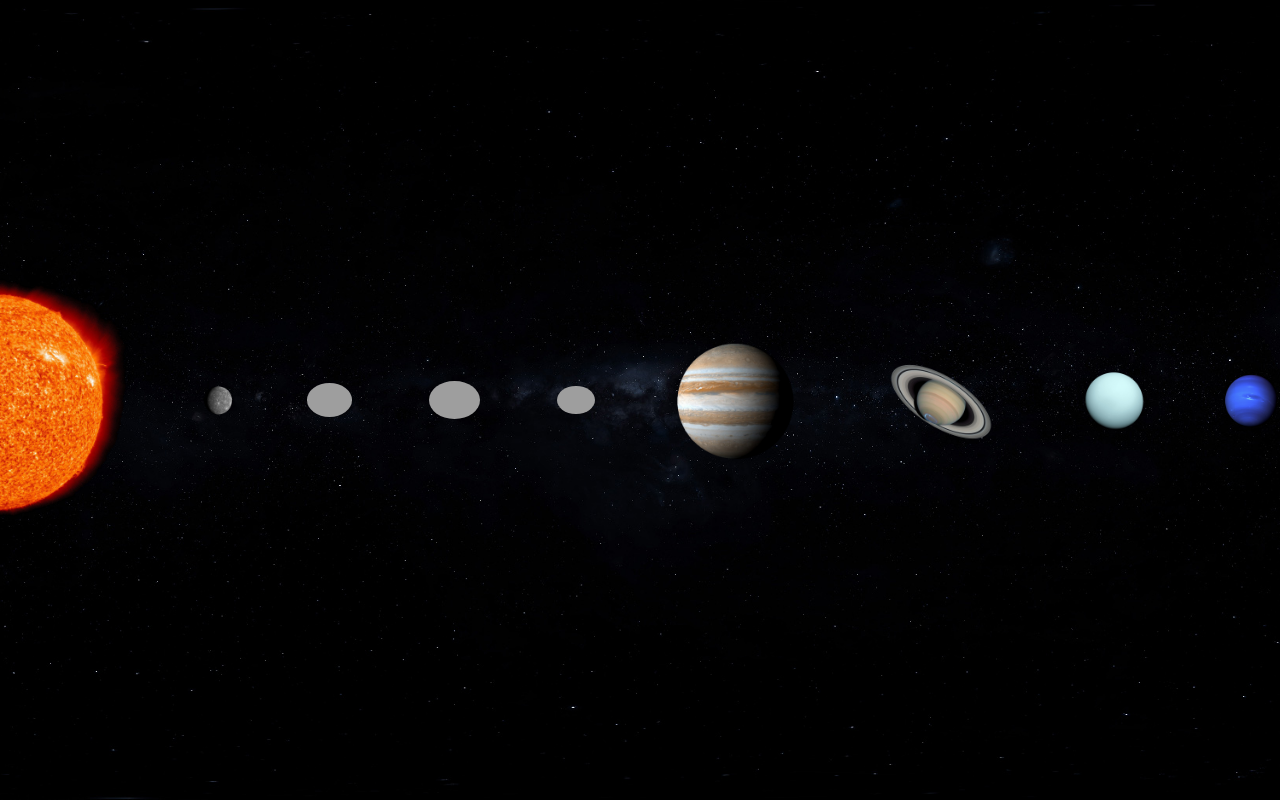
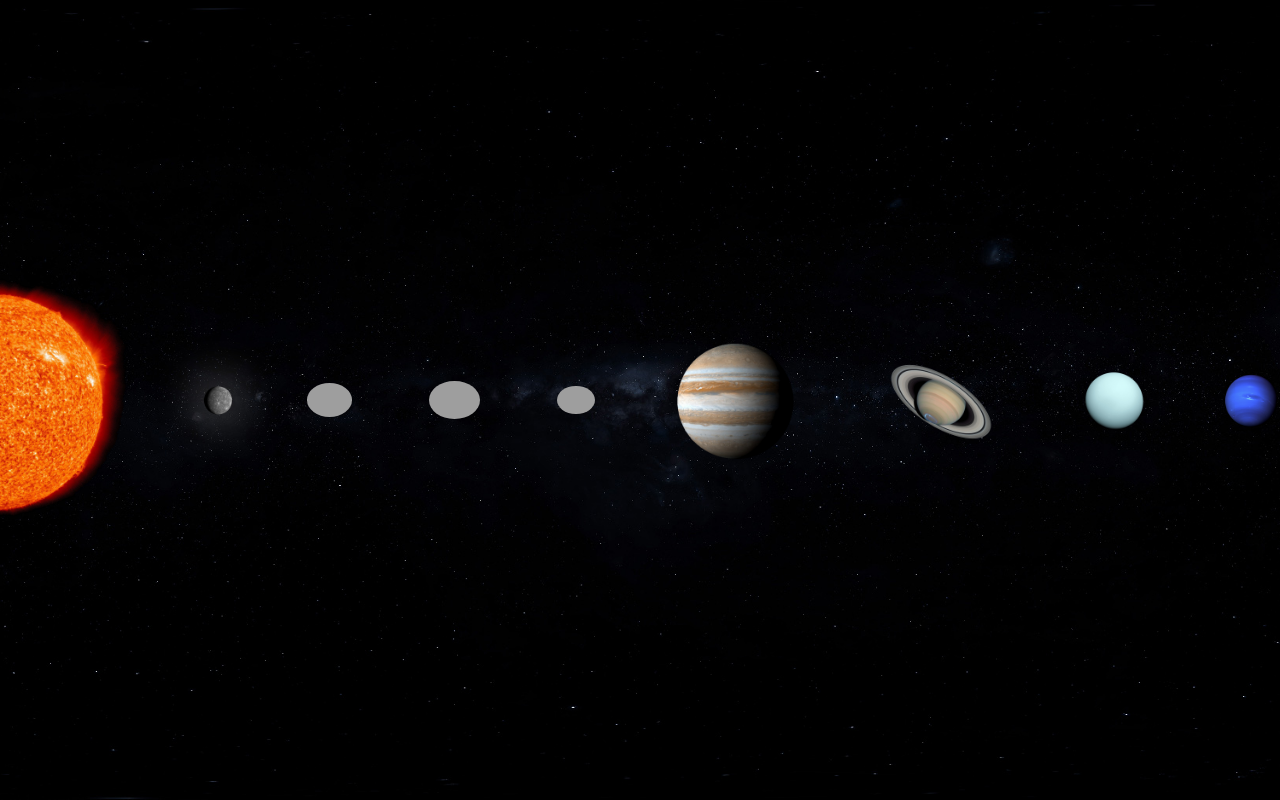
Before and after one commit to alyssa-norrenberns/Tiger-Hacks-2025, a plain HTML site: page index.html in a window 1280 px wide. In both pictures the pointer is over the picture 217 px from the left and 400 px from the top of the page. Drawn offline with Linux system fonts and the light colour scheme; grey boxes are pictures that could not be loaded.

Commit message:
added glow effect on hover for planets

```diff
--- a/styles/main.css
+++ b/styles/main.css
@@ -40,6 +40,11 @@ body {
 .planet:hover {
     /* Enlarge while hovering */
     transform: scale(1.2);
+}
+
+/* Glow effect on planets */
+img.planet:hover {
+    filter: drop-shadow(0 0 20px rgba(255, 255, 255, 0.8));
 }
 
 .non-planet {
```
